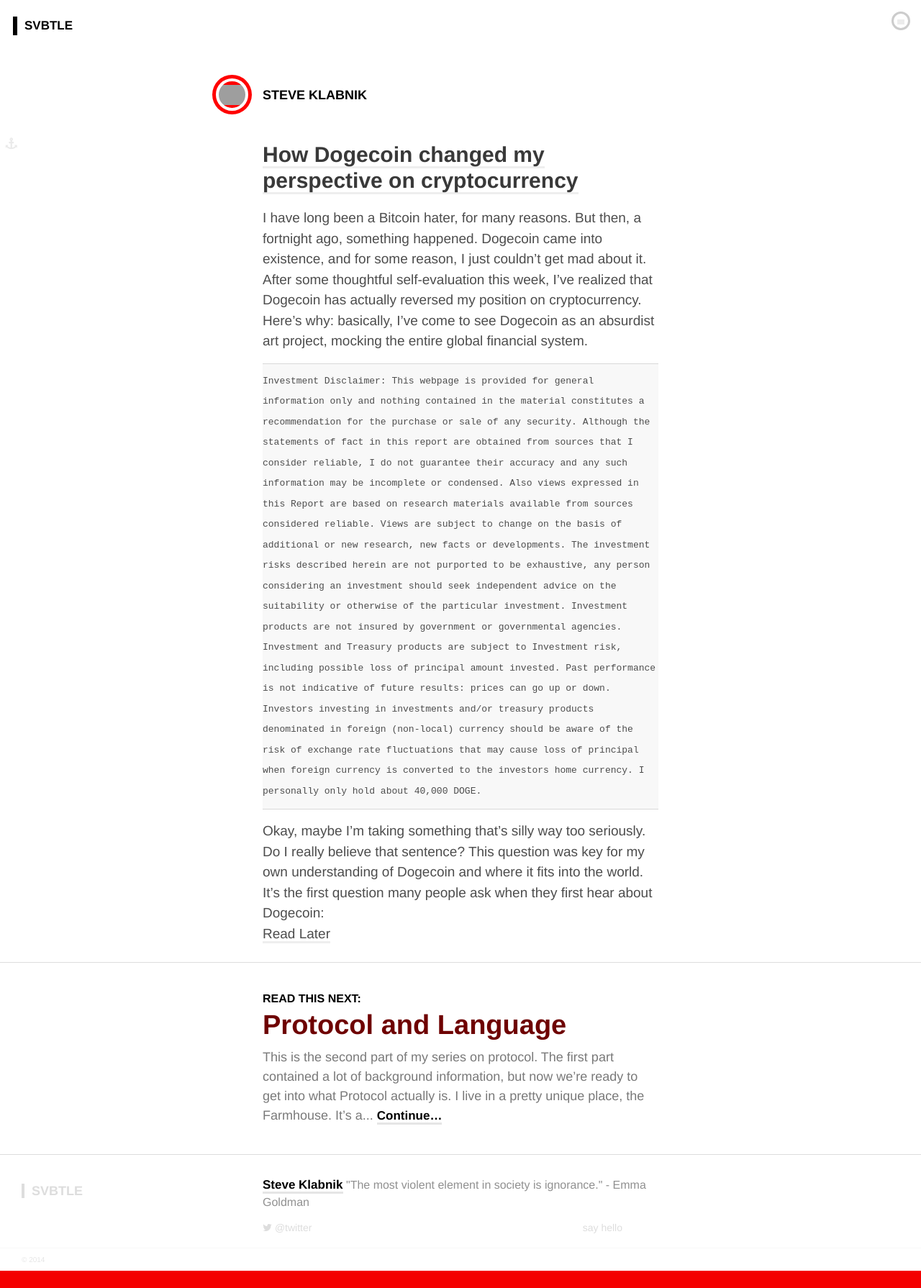
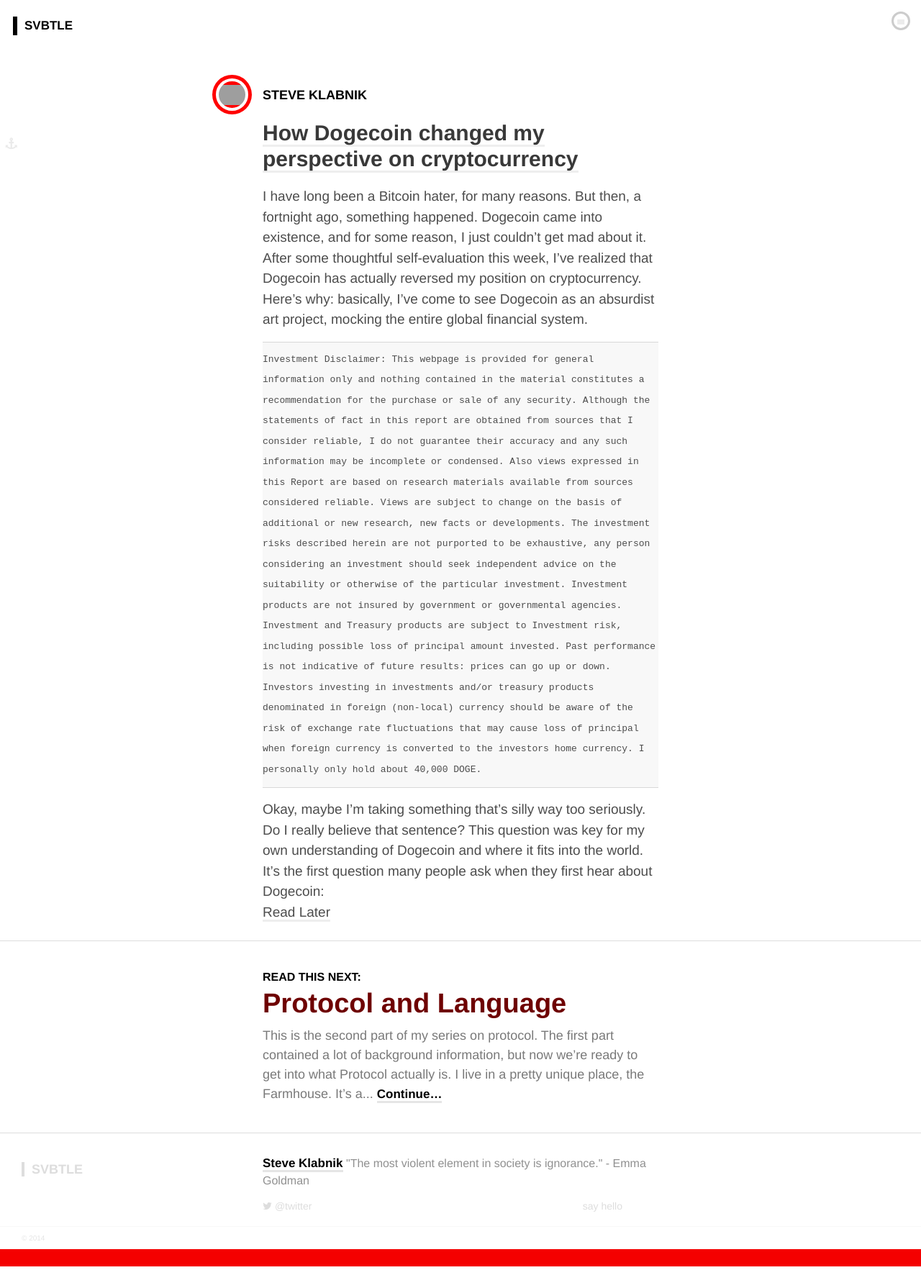
Before and after one commit to orlando/svbtle-jekyll, a Jekyll site: the page built from _posts/2014-03-12-how-dogecoin-changed-my-perspective-on-cryptocurrency.markdown, in a window 1280 px wide. Shown: the whole page at 72% size. Built offline with Jekyll 4.4.1, drawn with Linux system fonts in a browser that asks for light colours; nearby versions of some CDN libraries; Markdown is read by kramdown in place of the engine named in the settings; after the commit the page ends 1760 px from its top, so only the background shows below that; grey boxes are pictures that could not be loaded.

Commit message:
Change layout approach for posts

```diff
--- a/_posts/2014-03-12-how-dogecoin-changed-my-perspective-on-cryptocurrency.markdown
+++ b/_posts/2014-03-12-how-dogecoin-changed-my-perspective-on-cryptocurrency.markdown
@@ -8,8 +8,6 @@
 
 I have long been a Bitcoin hater, for many reasons. But then, a fortnight ago, something happened. Dogecoin came into existence, and for some reason, I just couldn’t get mad about it. After some thoughtful self-evaluation this week, I’ve realized that Dogecoin has actually reversed my position on cryptocurrency. Here’s why: basically, I’ve come to see Dogecoin as an absurdist art project, mocking the entire global financial system.
 
-<code>
-Investment Disclaimer: This webpage is provided for general information only and nothing contained in the material constitutes a recommendation for the purchase or sale of any security. Although the statements of fact in this report are obtained from sources that I consider reliable, I do not guarantee their accuracy and any such information may be incomplete or condensed. Also views expressed in this Report are based on research materials available from sources considered reliable. Views are subject to change on the basis of additional or new research, new facts or developments. The investment risks described herein are not purported to be exhaustive, any person considering an investment should seek independent advice on the suitability or otherwise of the particular investment. Investment products are not insured by government or governmental agencies. Investment and Treasury products are subject to Investment risk, including possible loss of principal amount invested. Past performance is not indicative of future results: prices can go up or down. Investors investing in investments and/or treasury products denominated in foreign (non-local) currency should be aware of the risk of exchange rate fluctuations that may cause loss of principal when foreign currency is converted to the investors home currency. I personally only hold about 40,000 DOGE.
-</code>
+`Investment Disclaimer: This webpage is provided for general information only and nothing contained in the material constitutes a recommendation for the purchase or sale of any security. Although the statements of fact in this report are obtained from sources that I consider reliable, I do not guarantee their accuracy and any such information may be incomplete or condensed. Also views expressed in this Report are based on research materials available from sources considered reliable. Views are subject to change on the basis of additional or new research, new facts or developments. The investment risks described herein are not purported to be exhaustive, any person considering an investment should seek independent advice on the suitability or otherwise of the particular investment. Investment products are not insured by government or governmental agencies. Investment and Treasury products are subject to Investment risk, including possible loss of principal amount invested. Past performance is not indicative of future results: prices can go up or down. Investors investing in investments and/or treasury products denominated in foreign (non-local) currency should be aware of the risk of exchange rate fluctuations that may cause loss of principal when foreign currency is converted to the investors home currency. I personally only hold about 40,000 DOGE.`
 
 Okay, maybe I’m taking something that’s silly way too seriously. Do I really believe that sentence? This question was key for my own understanding of Dogecoin and where it fits into the world. It’s the first question many people ask when they first hear about Dogecoin:
--- a/assets/stylesheets/styles.css
+++ b/assets/stylesheets/styles.css
@@ -207,6 +207,25 @@
 
 /* Posts  */
 
+.posts-container {
+  display: block;
+  width: 100%;
+}
+
+.posts-container * {
+  margin: 0 auto;
+  max-width: 550px;
+}
+
+.read-more,
+.posts-container .tag {
+  margin: 25px auto;
+}
+
+.read-more {
+  margin-left: 0;
+}
+
 .posts-container hr {
   box-sizing: content-box;
   margin: 50px auto;
@@ -231,14 +250,9 @@
   width: 35vw;
 }
 
-.posts-container {
-  display: block;
-  max-width: 550px;
-  margin: 30px auto 0;
-}
-
 article:nth-child(3)::before {
-  content: "MORE BY ***"
+  content: "MORE BY ***";
+  margin: 25px auto;
 }
 
 article:nth-child(3)::before,
@@ -246,7 +260,6 @@
   color:#F40000;
   display: block;
   font-weight: bold;
-  margin: 25px 0 25px;
 }
 
 #posts article {
@@ -370,6 +383,7 @@
   background-repeat: no-repeat;
   background-size: 25px 10px;
   font-weight: bold;
+  margin: 25px 0;
 }
 
 /*side nav*/
@@ -734,10 +748,6 @@
   padding-top: 50px;
 }
 
-.detail-view .posts-container {
-  margin-top: 31px;
-}
-
 .detail-view .profile-name {
   font-size: 18px;
   line-height: normal;
```
